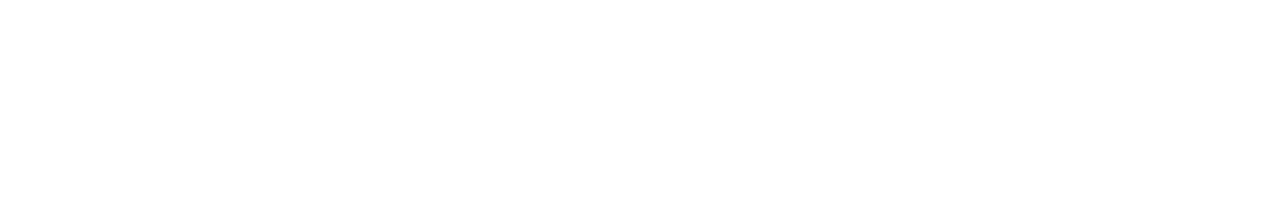
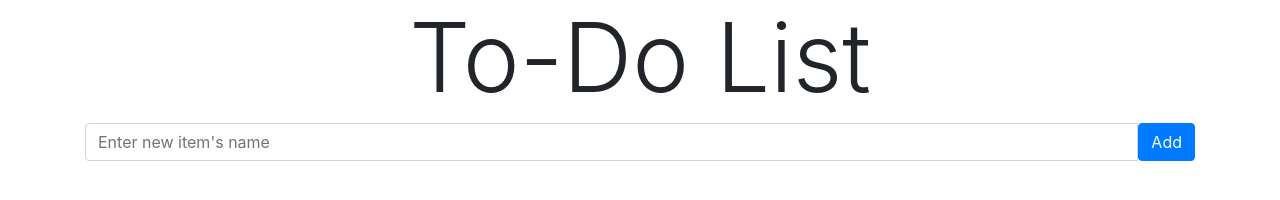
Before and after one commit to Matt-11/to-do-list, a plain HTML site: page index.html in a window 1280 px wide. Drawn offline with nearby package versions, Linux system fonts and the light colour scheme.

Commit message:
Add HTML layout

```diff
--- a/index.html
+++ b/index.html
@@ -9,6 +9,22 @@
     <link rel="stylesheet" href="css/style.css">
 </head>
 <body>
+    <div class="wrapper">
+        <div class="container">
+            <h1 class="text-center display-1" id="TitleText">To-Do List</h1>
+
+            <div class="input-group">
+                <input type="text" value="" class="form-control" id="newItem" placeholder="Enter new item's name">
+                <button type="submit" class="btn btn-primary" id="addBtn">Add</button>
+            </div>
+
+            <div class="items">
+                <ul id="items-list">
+                </ul>
+            </div>
+
+        </div>
+    </div>
 
     <script src="js/main.js"></script>
 </body>
```
